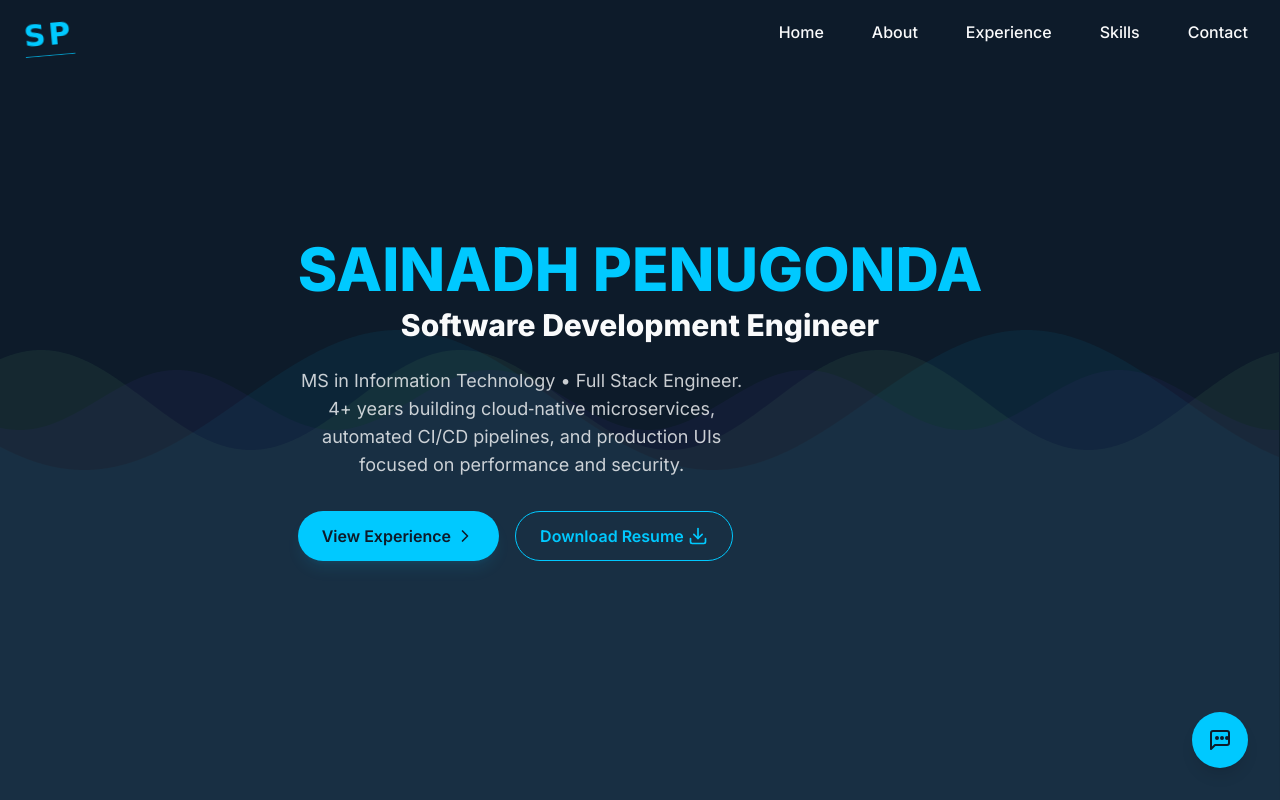
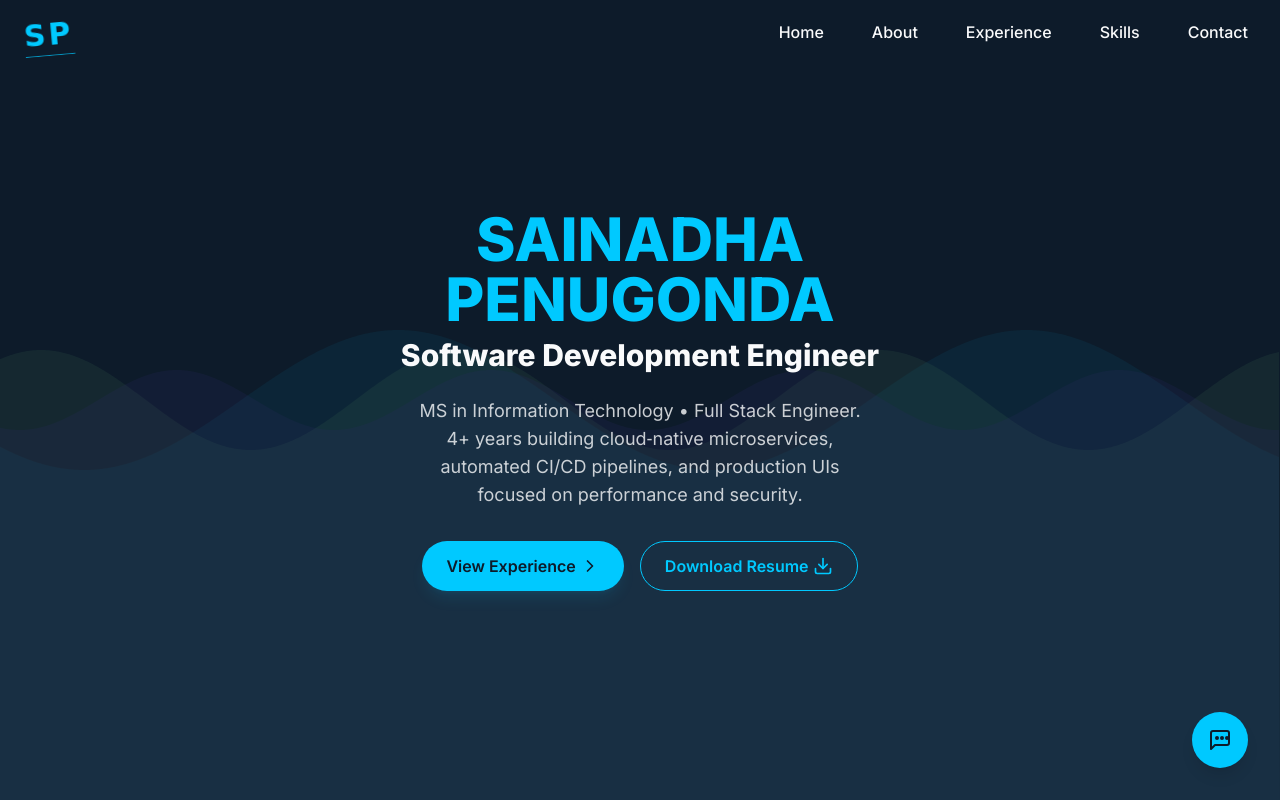
Before and after one commit to Sainadh1305/staticProfile.github.io, a plain HTML site: page index.html in a window 1280 px wide. Shown: the top 800 px of the page. Drawn offline with nearby package versions, Linux system fonts and the light colour scheme; animation ran at ten frames a second.

Commit message:
updated 2

```diff
--- a/index.html
+++ b/index.html
@@ -272,16 +272,16 @@
     <!-- Hero Content -->
     <div class="animate-fade-in-up">
        <h1 class="text-5xl md:text-6xl font-extrabold leading-tight">
-        <span class="bg-gradient-to-r from-teal-primary to-teal-primary bg-clip-text text-transparent">SAINADH PENUGONDA</span>
+        <span class="bg-gradient-to-r from-teal-primary to-teal-primary bg-clip-text text-transparent">SAINADHA PENUGONDA</span>
          <span class="block mt-2 text-white-primary opacity-0 animate-fade-in-up delay-500 text-3xl md:text-3xl">Software Development Engineer</span>
       </h1>
 
 
-      <p class="mt-6 max-w-md text-lg text-white-primary/80">
+      <p class="mt-6 max-w-md mx-auto text-lg text-white-primary/80 text-center">
         MS in Information Technology • Full Stack Engineer. 4+ years building cloud‑native microservices, automated CI/CD pipelines, and production UIs focused on performance and security.
       </p>
 
-      <div class="mt-8 flex flex-wrap gap-4">
+      <div class="mt-8 flex flex-wrap gap-4 justify-center">
         <a href="#experience" class="btn-primary flex items-center">
           View Experience
           <svg xmlns="http://www.w3.org/2000/svg" class="h-5 w-5 ml-1" viewBox="0 0 24 24" fill="none" stroke="currentColor" stroke-width="2" stroke-linecap="round" stroke-linejoin="round">
@@ -655,7 +655,7 @@
 
         <!-- Copyright & Back to Top -->
         <div class="flex flex-col md:flex-row justify-between items-center">
-          <p class="text-white-primary/60 text-sm">© 2025 Sainadh Reddy Penugonda — All rights reserved.</p>
+          <p class="text-white-primary/60 text-sm">© 2025 Sainadha Penugonda — All rights reserved.</p>
           <a href="#home" class="mt-4 md:mt-0 flex items-center gap-2 text-teal-primary hover:text-lime-primary transition group">
             Back to top
             <svg xmlns="http://www.w3.org/2000/svg" class="h-5 w-5 transform group-hover:-translate-y-1 transition-transform" viewBox="0 0 24 24" fill="none" stroke="currentColor" stroke-width="2" stroke-linecap="round" stroke-linejoin="round">
```
